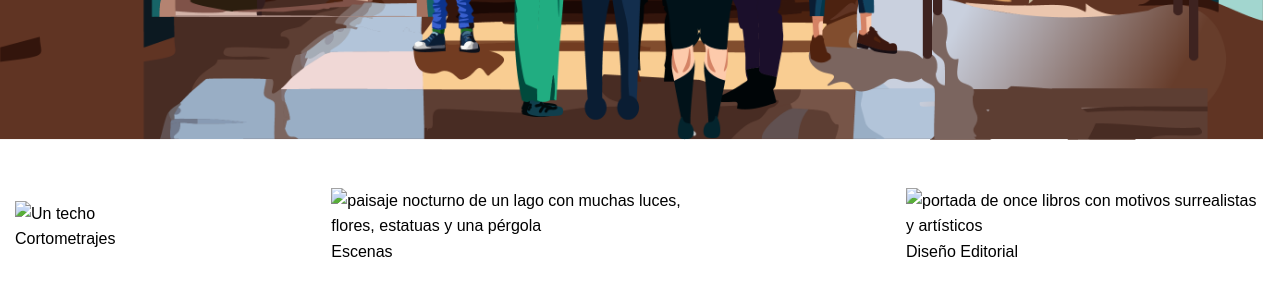
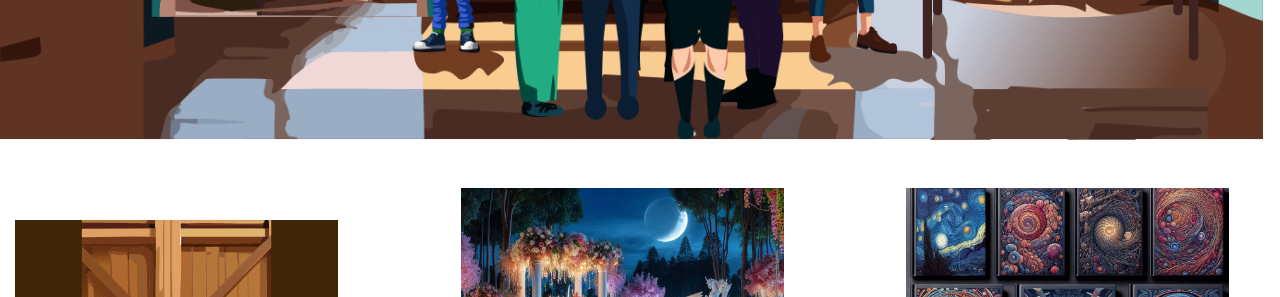
Before and after one commit to Industrias-animadas/industrias-animadas.github.io, a plain HTML site: page index.html in a window 1280 px wide. Shown: the part 655-952 px from the top of the page. Drawn offline with Linux system fonts and the light colour scheme.

Commit message:
index.html

```diff
--- a/index.html
+++ b/index.html
@@ -40,19 +40,19 @@
        <section class="images">
   <div class="cortome">
       <figure >
-        <img src="./imagenes/1.png" class="cortometraje" source='pic.png' alt='Un techo'>
+        <img src="./imagen/1.png" class="cortometraje" source='pic.png' alt='Un techo'>
         </figure>
         <p>Cortometrajes</p>
   </div>
       <div class="escena">
        <figure >
-        <img src="./imagenes/mitico.jpeg" class="escenas" source='pic.png' alt='paisaje nocturno de un lago con muchas luces, flores, estatuas y una pérgola'>
+        <img src="./imagen/mitico.jpeg" class="escenas" source='pic.png' alt='paisaje nocturno de un lago con muchas luces, flores, estatuas y una pérgola'>
        </figure>
          <p>Escenas</p>
       </div>
       <div>
        <figure >
-        <img src="./imagenes/portadas.jpeg" class="personajes" source='pic.png' alt='portada de once libros con motivos surrealistas y artísticos'>
+        <img src="./imagen/portadas.jpeg" class="personajes" source='pic.png' alt='portada de once libros con motivos surrealistas y artísticos'>
        </figure>
          <p>Diseño Editorial</p>
       </div>
```
